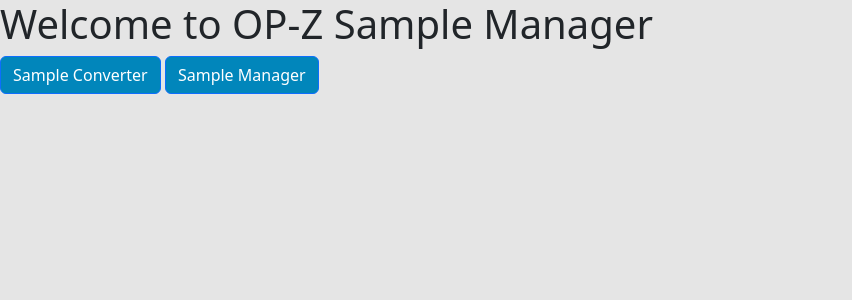
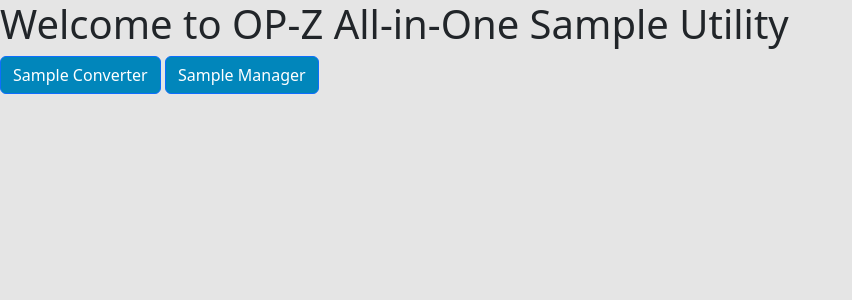
Before and after one commit to Romano-Garmez/opz-sample-manager, a Flask app: page / in a window 1280 px wide. Shown: the top 300 px of the page, without its empty margins (0-852 px from the left). Run offline with Flask 3, Linux system fonts and the light colour scheme.

Commit message:
Update index.html

```diff
--- a/templates/index.html
+++ b/templates/index.html
@@ -5,7 +5,7 @@
 {%endblock%}
 
 {% block main %}
-<h1>Welcome to OP-Z Sample Manager</h1>
+<h1>Welcome to OP-Z All-in-One Sample Utility</h1>
 
 
 <button onclick="window.location.href='/sampleconverter'" class="btn btn-primary">Sample Converter</button>
```
